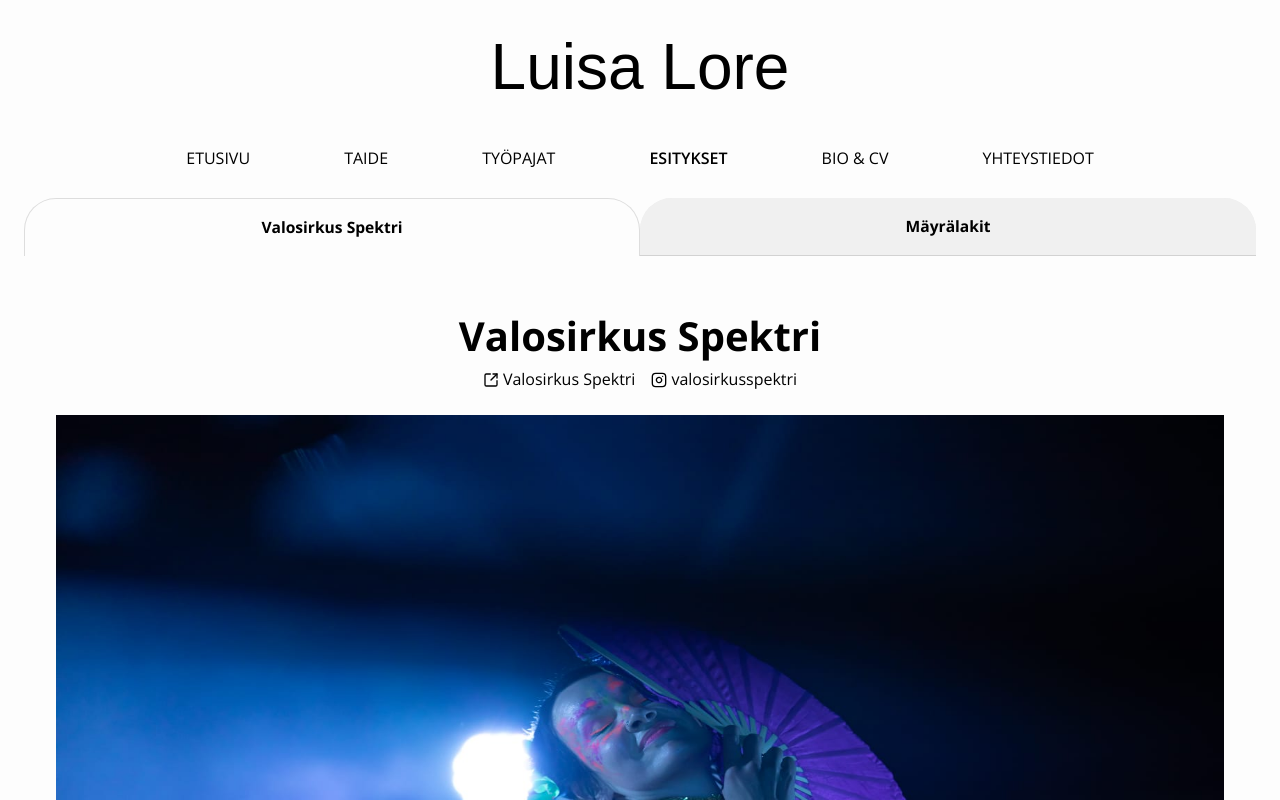
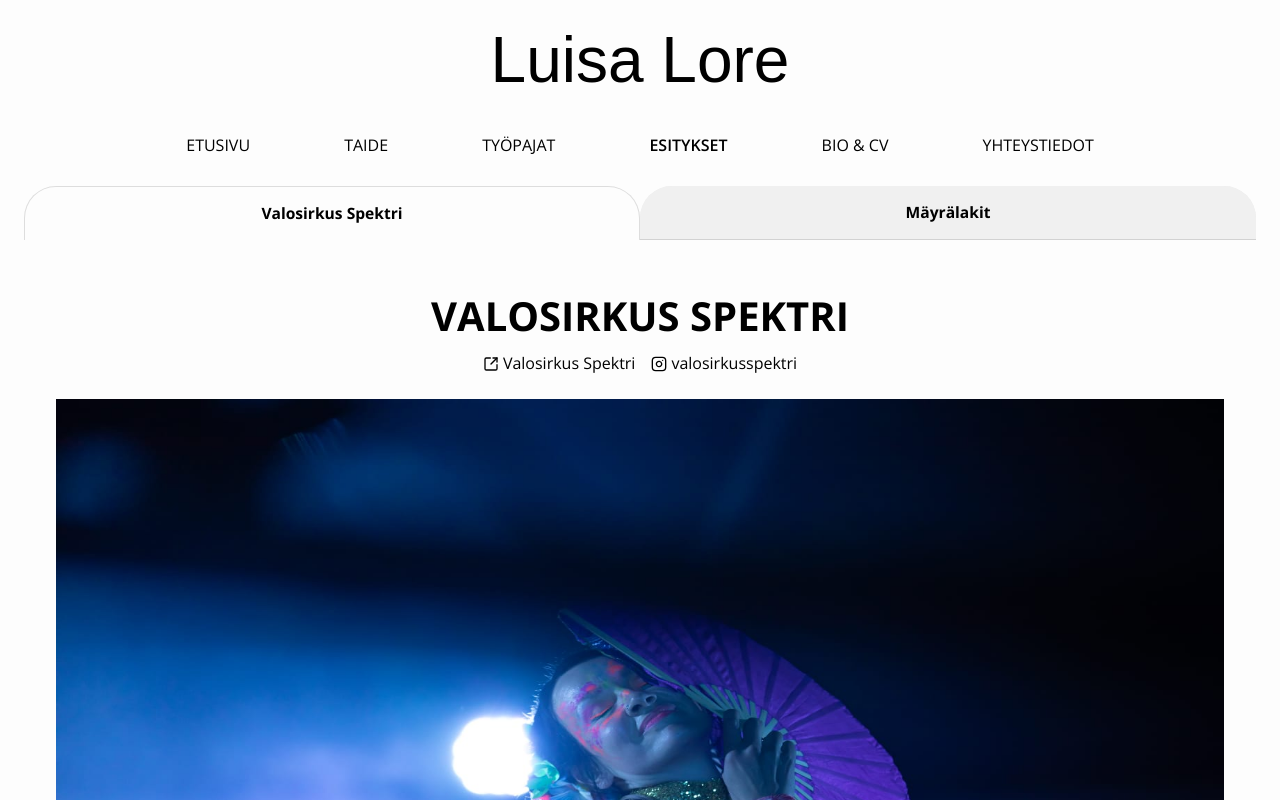
Before and after one commit to reijjo/portfolios, a Next.js app in the folder nextjsliisa/: page /esitykset in a window 1280 px wide. Shown: the top 800 px of the page. Built offline with nearby package versions, Linux system fonts and the light colour scheme; a web font is replaced by a local one.

Commit message:
text transform

```diff
--- a/nextjsliisa/src/app/(pages)/esitykset/_components/Esitys.css
+++ b/nextjsliisa/src/app/(pages)/esitykset/_components/Esitys.css
@@ -12,6 +12,16 @@
 
   &:last-child {
     gap: 1.5rem;
+  }
+}
+
+.esitys-header {
+  display: flex;
+  flex-direction: column;
+  gap: 0.5rem;
+
+  & h1 {
+    text-transform: uppercase;
   }
 }
 
--- a/nextjsliisa/src/app/(pages)/esitykset/_components/Mayralakit.tsx
+++ b/nextjsliisa/src/app/(pages)/esitykset/_components/Mayralakit.tsx
@@ -10,7 +10,7 @@ export default function Mayralakit({ active }: MayralakitProps) {
   return (
     <section className={`${active ? "esitys-section" : "hide-section"}`}>
       <div className="esitys-header">
-        <h1>Mäyrälakit</h1>
+        <h1 className="text-center">Mäyrälakit</h1>
         <div className="esitys-links">
           <a
             href="https://open.spotify.com/artist/34En99VGBVc5hlfYJXbp27?si=41MmFRSNT1eQHwX8Qscrdg&nd=1&dlsi=064a3fddf86440ff"
--- a/nextjsliisa/src/app/(pages)/esitykset/_components/Spektri.tsx
+++ b/nextjsliisa/src/app/(pages)/esitykset/_components/Spektri.tsx
@@ -10,7 +10,7 @@ export default function Spektri({ active }: SpektriProps) {
   return (
     <section className={`${active ? "esitys-section" : "hide-section"}`}>
       <div className="esitys-header">
-        <h1>Valosirkus Spektri</h1>
+        <h1 className="text-center">Valosirkus Spektri</h1>
         <div className="esitys-links">
           <a
             href="https://www.valosirkusspektri.fi/"
--- a/nextjsliisa/src/app/globals.css
+++ b/nextjsliisa/src/app/globals.css
@@ -34,7 +34,7 @@ h4,
 h5,
 h6 {
   font-family: var(--font-sans), sans-serif;
-  line-height: 160%;
+  line-height: 1.4;
 }
 
 h1 {
```
